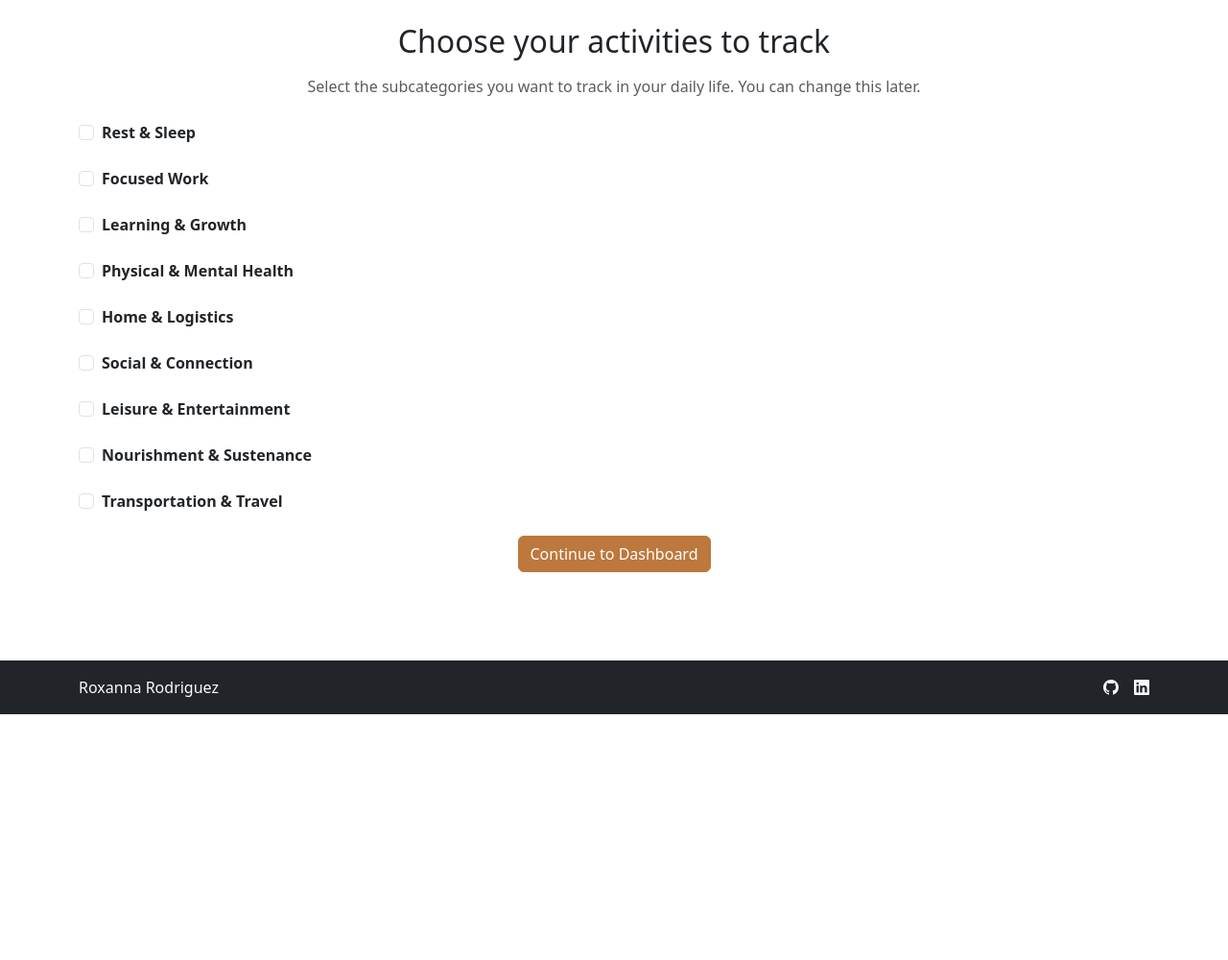
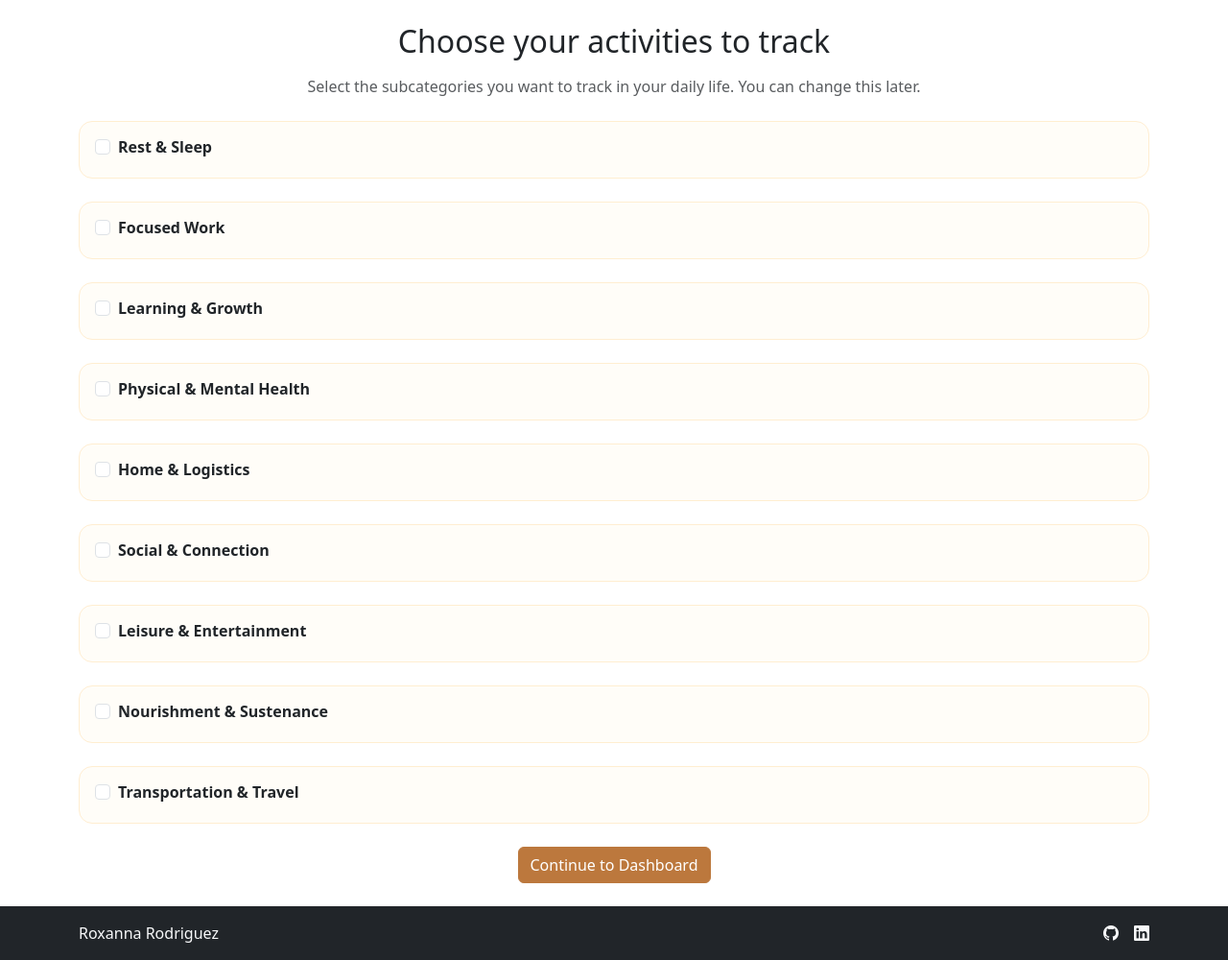
Before and after one commit to roxannardgz/time-management-cs50, a Flask app: page /activities in a window 1280 px wide. Shown: the part 56-1056 px from the top of the page at 96% size. Before the commit the page ends 800 px from the top, so only its background shows below. Run offline with Flask 3, Linux system fonts and the light colour scheme; the visitor is signed in with stand-in values (Sample User, id 1); data comes from the database, SQL or seed files in the repository.

Commit message:
Update style in activities page

```diff
--- a/requirements.txt
+++ b/requirements.txt
@@ -5,6 +5,12 @@ itsdangerous==2.2.0
 Jinja2==3.1.6
 MarkupSafe==3.0.3
 narwhals==2.13.0
+numpy==2.4.0
 packaging==25.0
+pandas==2.3.3
 plotly==6.5.0
+python-dateutil==2.9.0.post0
+pytz==2025.2
+six==1.17.0
+tzdata==2025.3
 Werkzeug==3.1.4
--- a/static/styles.css
+++ b/static/styles.css
@@ -82,6 +82,32 @@ main {
     }
 }
 
+.category-card {
+    background-color: #fffdf8;
+    /* very light cream */
+    border: 1px solid #ffeed1;
+    border-radius: 14px;
+    padding: 14px 16px;
+}
+
+.category-card .form-check {
+    margin-bottom: 6px;
+}
+
+/* Subcategory container */
+.category-card .subcats {
+    border-left: 3px solid #ffeed1;
+    padding-left: 14px;
+    margin-top: 10px;
+}
+
+.category-card.is-open {
+    box-shadow: 0 8px 20px rgba(31, 29, 32, 0.08);
+    border-color: #e19b56;
+}
+
+
+
 /* Colors
 #1F1D20
 #b96d33
--- a/templates/activities.html
+++ b/templates/activities.html
@@ -10,7 +10,7 @@
     <!-- Form generated with chatGPT -->
     <form method="post">
         {% for category, subcats in categories.items() %}
-        <div class="mb-4">
+        <div class="category-card mb-4">
             <div class="form-check">
                 <input class="form-check-input category-checkbox" type="checkbox" name="categories"
                     value="{{ category }}" id="{{ category|replace(' ', '_') }}-cat">
@@ -51,10 +51,10 @@
                 if (!container) return;
 
                 const subChecks = container.querySelectorAll('input[type="checkbox"]');
-
                 if (this.checked) {
                     container.classList.remove("d-none");
                     subChecks.forEach(input => input.disabled = false);
+                    this.closest(".category-card").classList.add("is-open");
                 } else {
                     // uncheck + disable subcategories when category is unchecked
                     subChecks.forEach(input => {
@@ -62,7 +62,9 @@
                         input.disabled = true;
                     });
                     container.classList.add("d-none");
+                    this.closest(".category-card").classList.remove("is-open");
                 }
+
             });
         });
     });
```
